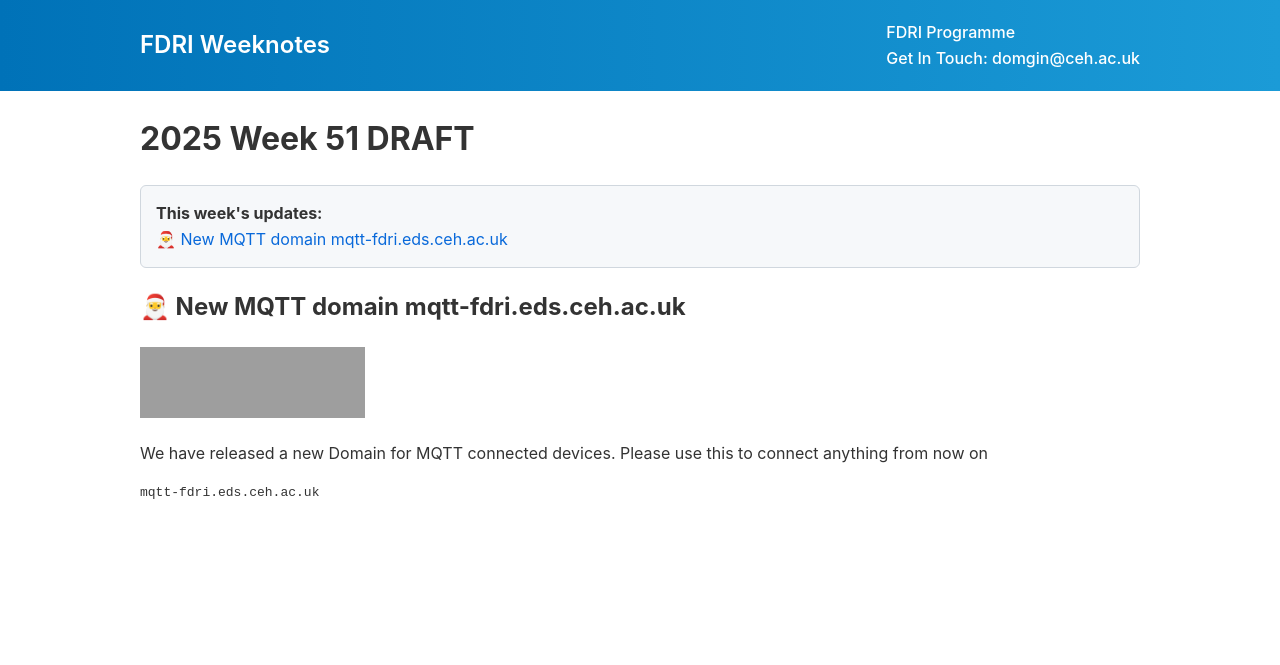
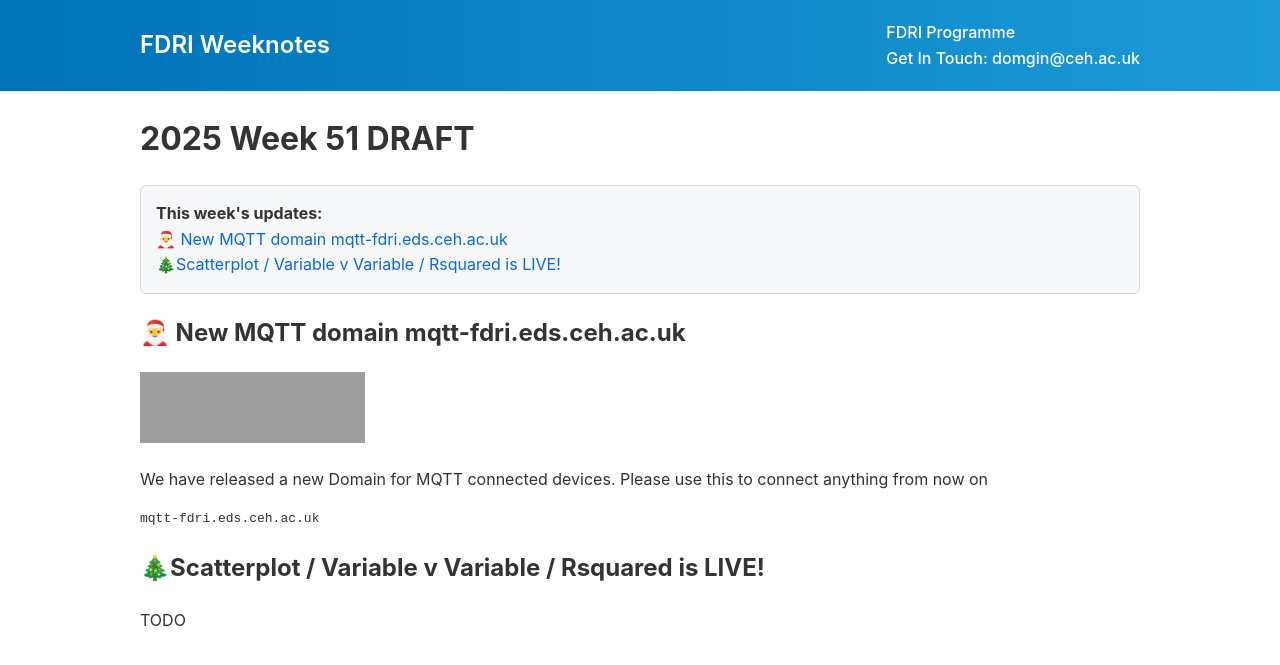
Before and after one commit to NERC-CEH/fdri_words, a Jekyll site: the page built from weeknotes/2025/51.md, in a window 1280 px wide. Shown: the top 665 px of the page. Built offline with Jekyll 4.4.1, drawn with Linux system fonts in a browser that asks for light colours; our own code applies the rules of GitHub Pages for plain Markdown files; grey boxes are pictures that could not be loaded.

Commit message:
Update 51.md

````diff
--- a/weeknotes/2025/51.md
+++ b/weeknotes/2025/51.md
@@ -11,3 +11,7 @@ We have released a new Domain for MQTT connected devices. Please use this to con
 ```
 mqtt-fdri.eds.ceh.ac.uk
 ```
+
+## 🎄Scatterplot / Variable v Variable / Rsquared is LIVE!
+
+TODO
````
